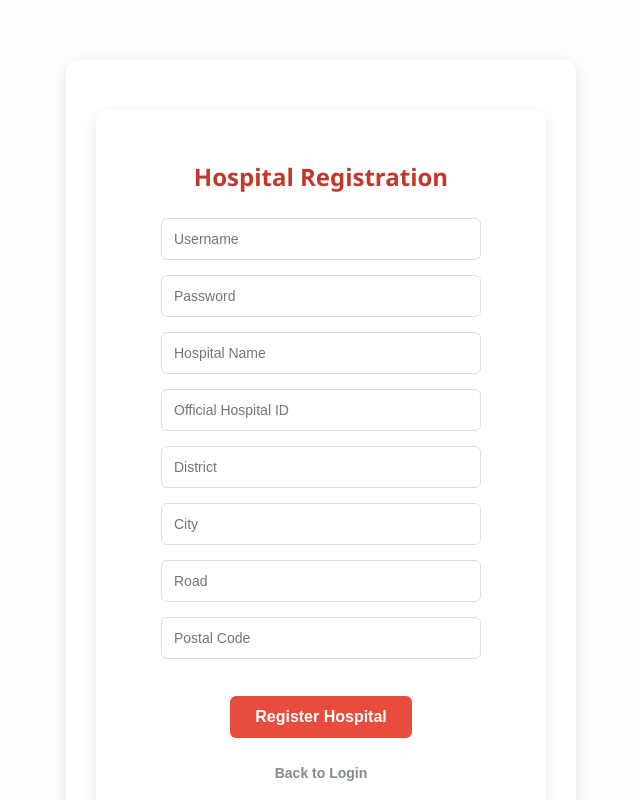
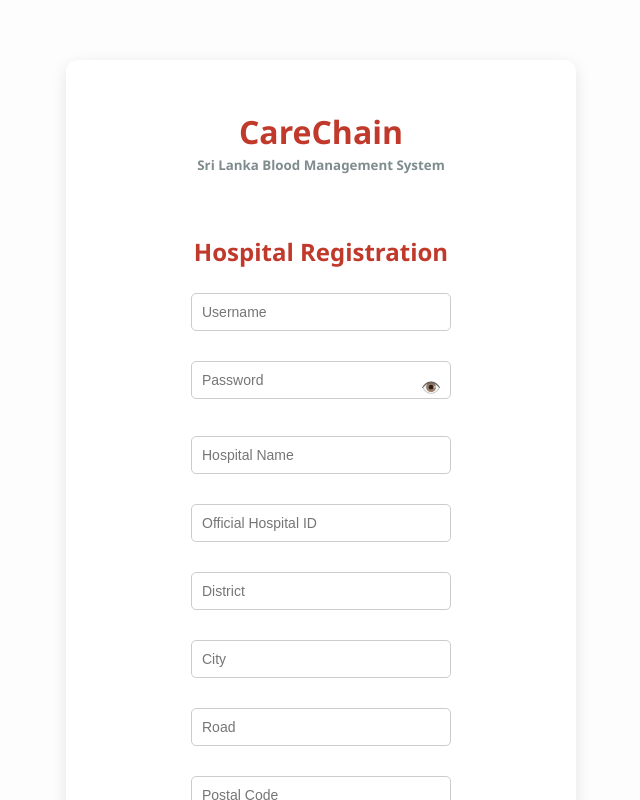
Before and after one commit to jegaajay8/careChain, a React (Create React App) app in the folder client/: page / in a window 1280 px wide. Both pictures are taken after a click on the button "Register as Hospital". Shown: the top 800 px of the page, without its empty margins (319-959 px from the left). Built offline with nearby package versions, Linux system fonts and the light colour scheme.

Commit message:
Added some features to client

```diff
--- a/client/src/App.js
+++ b/client/src/App.js
@@ -41,8 +41,20 @@ function App() {
   };
 
   return (
-    <div className="App">
+      <div className="App">
+        <header style={{ padding: "20px 0", textAlign: "center" }}>
+          <h1 style={{ color: "#c0392b", margin: 0 }}>CareChain</h1>
+          <small style={{ color: "#7f8c8d", fontWeight: "bold" }}>Sri Lanka Blood Management System</small>
+      </header>
+
       {renderPage()}
+
+      <footer style={{ marginTop: "40px", fontSize: "12px", color: "#95a5a6", textAlign: "center", paddingBottom: "30px" }}>
+        <strong>CareChain Sri Lanka</strong><br />
+        Bridging Donors and Hospitals • 2026<br />
+        <span style={{ color: "#e74c3c" }}>University of Moratuwa CSE Project</span>
+      </footer>
+
     </div>
   );
 }
--- a/client/src/pages/Login.js
+++ b/client/src/pages/Login.js
@@ -4,6 +4,7 @@ function Login({ setPage, setUser }) {
 
     const [username, setUsername] = useState("");
     const [password, setPassword] = useState("");
+    const [showPassword, setShowPassword] = useState(false);
 
     const handleLogin = async () => {
 
@@ -29,31 +30,40 @@ function Login({ setPage, setUser }) {
     };
 
     return (
-        <div>
+        <div className="form-container">
             <h2>careChain Login</h2>
 
+            <div className="form-group">
                 <input
                     placeholder="Username"
                     onChange={(e) => setUsername(e.target.value)}
                 />
-            <br /><br />
-
+            </div>
+            <div className="password-wrapper">
                 <input
-                type="password"
+                    type={showPassword ? "text" : "password"}
+                    name="password"
                     placeholder="Password"
                     onChange={(e) => setPassword(e.target.value)}
                 />
-            <br /><br />
+                <span
+                    onClick={() => setShowPassword(!showPassword)}
+                    className="eye-icon"
+                    >
+                    {showPassword ? "🙈" : "👁️"}
+                </span>
+            </div><br/>
+
 
             <button onClick={handleLogin}>Login</button>
 
-            <br /><br />
+            <br/>
 
             <button onClick={() => setPage("registerDonor")}>
                 Register as Donor
             </button>
 
-            <br /><br />
+            <br/>
 
             <button onClick={() => setPage("registerHospital")}>
                 Register as Hospital
--- a/client/src/pages/RegisterHospital.js
+++ b/client/src/pages/RegisterHospital.js
@@ -11,6 +11,8 @@ function RegisterHospital({ setPage }) {
         road: "",
         postal_code: ""
     });
+
+    const [showPassword, setShowPassword] = useState(false);
 
     const handleChange = (e) => {
         setForm({
@@ -44,18 +46,39 @@ function RegisterHospital({ setPage }) {
     };
 
     return (
-        <div className="App" style={{ marginTop: "20px" }}>
+        <div className="form-container">
             <h2>Hospital Registration</h2>
 
-            {/* Added 'value' to ensure these are controlled components */}
-            <input name="username" placeholder="Username" value={form.username} onChange={handleChange} /><br />
-            <input type="password" name="password" placeholder="Password" value={form.password} onChange={handleChange} /><br />
-            <input name="hospital_name" placeholder="Hospital Name" value={form.hospital_name} onChange={handleChange} /><br />
-            <input name="hospital_id" placeholder="Official Hospital ID" value={form.hospital_id} onChange={handleChange} /><br />
-            <input name="district" placeholder="District" value={form.district} onChange={handleChange} /><br />
-            <input name="city" placeholder="City" value={form.city} onChange={handleChange} /><br />
-            <input name="road" placeholder="Road" value={form.road} onChange={handleChange} /><br />
-            <input name="postal_code" placeholder="Postal Code" value={form.postal_code} onChange={handleChange} /><br /><br />
+            <div className="form-group">
+                <input name="username" placeholder="Username" value={form.username} onChange={handleChange} />
+            </div>
+            <div className="password-wrapper">
+                <input type={showPassword ? "text" : "password"} name="password" placeholder="Password" value={form.password} onChange={handleChange} />
+                <span
+                    onClick={() => setShowPassword(!showPassword)}
+                    className="eye-icon"
+                    >
+                    {showPassword ? "🙈" : "👁️"}
+                </span>
+            </div><br/>
+            <div className="form-group">
+                <input name="hospital_name" placeholder="Hospital Name" value={form.hospital_name} onChange={handleChange} />
+            </div>
+            <div className="form-group">
+                <input name="hospital_id" placeholder="Official Hospital ID" value={form.hospital_id} onChange={handleChange} />
+            </div>
+            <div className="form-group">
+                <input name="district" placeholder="District" value={form.district} onChange={handleChange} />
+            </div>
+            <div className="form-group">
+                <input name="city" placeholder="City" value={form.city} onChange={handleChange} />
+            </div>
+            <div className="form-group">
+                <input name="road" placeholder="Road" value={form.road} onChange={handleChange} />
+            </div>
+            <div className="form-group">
+                <input name="postal_code" placeholder="Postal Code" value={form.postal_code} onChange={handleChange} />
+            </div>
 
             <button onClick={handleSubmit}>Register Hospital</button>
             <br />
```
Lines whose indentation alone changed are shown as unchanged.
